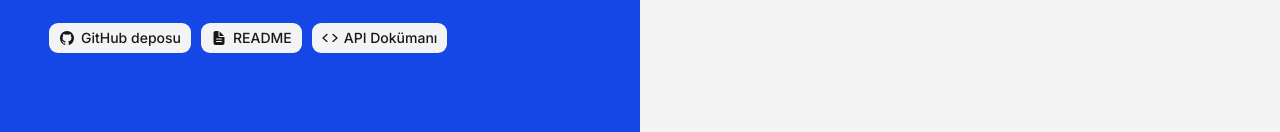
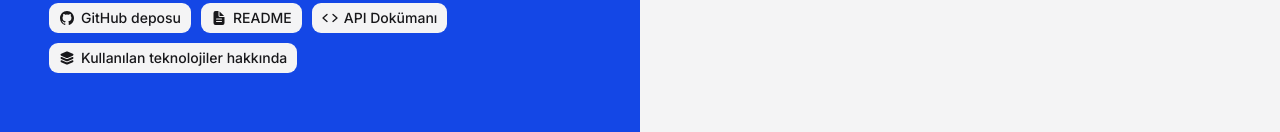
Before and after one commit to FlyingTurkman/crm-demo, a Next.js app: page / in a window 1280 px wide. Shown: the part 650-782 px from the top of the page. Built offline with nearby package versions, Linux system fonts and the light colour scheme; no server answers.

Commit message:
update: main page updated

```diff
--- a/app/page.client.tsx
+++ b/app/page.client.tsx
@@ -2,7 +2,7 @@
 
 import { useRouter } from 'next/navigation'
 import { useForm } from 'react-hook-form'
-import { IoCode, IoDocumentText, IoKey, IoLogoGithub, IoMail, IoShieldCheckmark } from 'react-icons/io5'
+import { IoCode, IoDocumentText, IoKey, IoLayers, IoLogoGithub, IoMail, IoShieldCheckmark } from 'react-icons/io5'
 import { toast } from 'sonner'
 import { login } from '@/actions/auth'
 import { useSiteContext } from '@/components/app/context/SiteContext'
@@ -19,6 +19,7 @@ import {
     githubApiDocsUrl,
     githubReadmeUrl,
     githubRepoUrl,
+    githubTechChoicesUrl,
     maxPasswordLength,
     minPasswordLength,
     userRoleLabels,
@@ -127,6 +128,14 @@ export default function LoginPageClient() {
                     >
                         <IoCode /> API Dokümanı
                     </a>
+                    <a
+                        href={githubTechChoicesUrl}
+                        target='_blank'
+                        rel='noopener noreferrer'
+                        className={buttonVariants({ variant: 'secondary' })}
+                    >
+                        <IoLayers /> Kullanılan teknolojiler hakkında
+                    </a>
                 </div>
             </section>
 
--- a/lib/src/constants.ts
+++ b/lib/src/constants.ts
@@ -202,3 +202,5 @@ export const apiBasePath = '/api/v1'
 export const githubRepoUrl = 'https://github.com/FlyingTurkman/crm-demo'
 export const githubReadmeUrl = 'https://github.com/FlyingTurkman/crm-demo/blob/HEAD/README.md'
 export const githubApiDocsUrl = 'https://github.com/FlyingTurkman/crm-demo/blob/HEAD/api.md'
+// The "Teknoloji Tercihleri" heading of the README (GitHub's heading anchor)
+export const githubTechChoicesUrl = `${githubReadmeUrl}#teknoloji-tercihleri`
```
